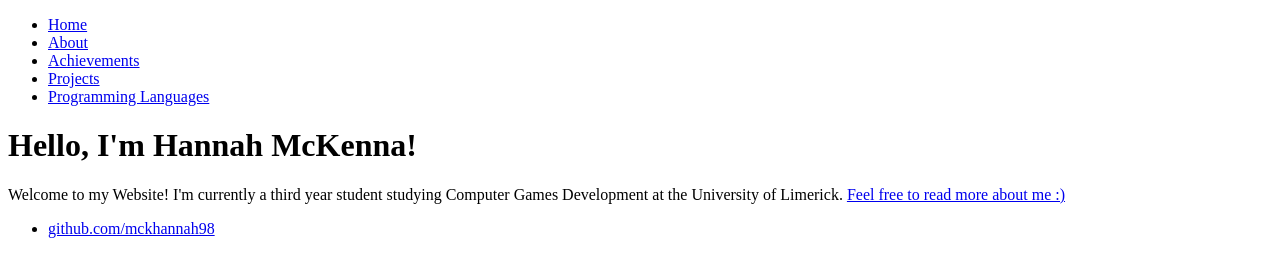
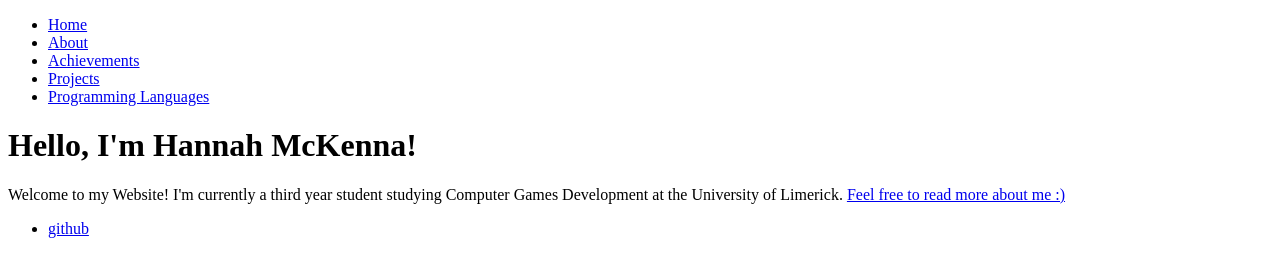
Before and after one commit to mckhannah98/mckhannah98.github.io, a plain HTML site: page index.html in a window 1280 px wide. Drawn offline with Linux system fonts and the light colour scheme.

Commit message:
Update index.html

```diff
--- a/index.html
+++ b/index.html
@@ -23,7 +23,7 @@
                 </div><!-- /.container -->
                 <footer>
                 <ul>
-                        <li><a href="https://github.com/mckhannah98">github.com/mckhannah98</a></li>
+                        <li><a href="https://github.com/mckhannah98">github</a></li>
                 </ul>
                 </footer>
         </body>
```
